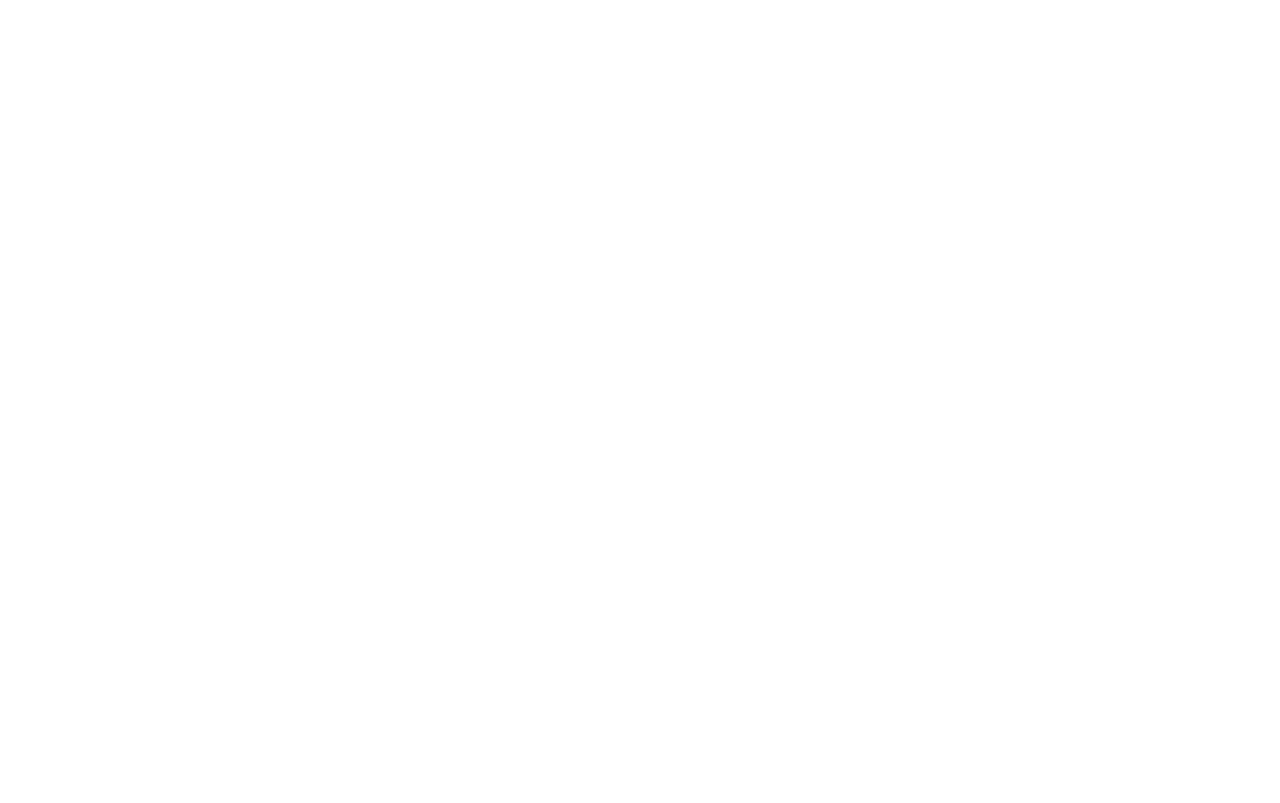
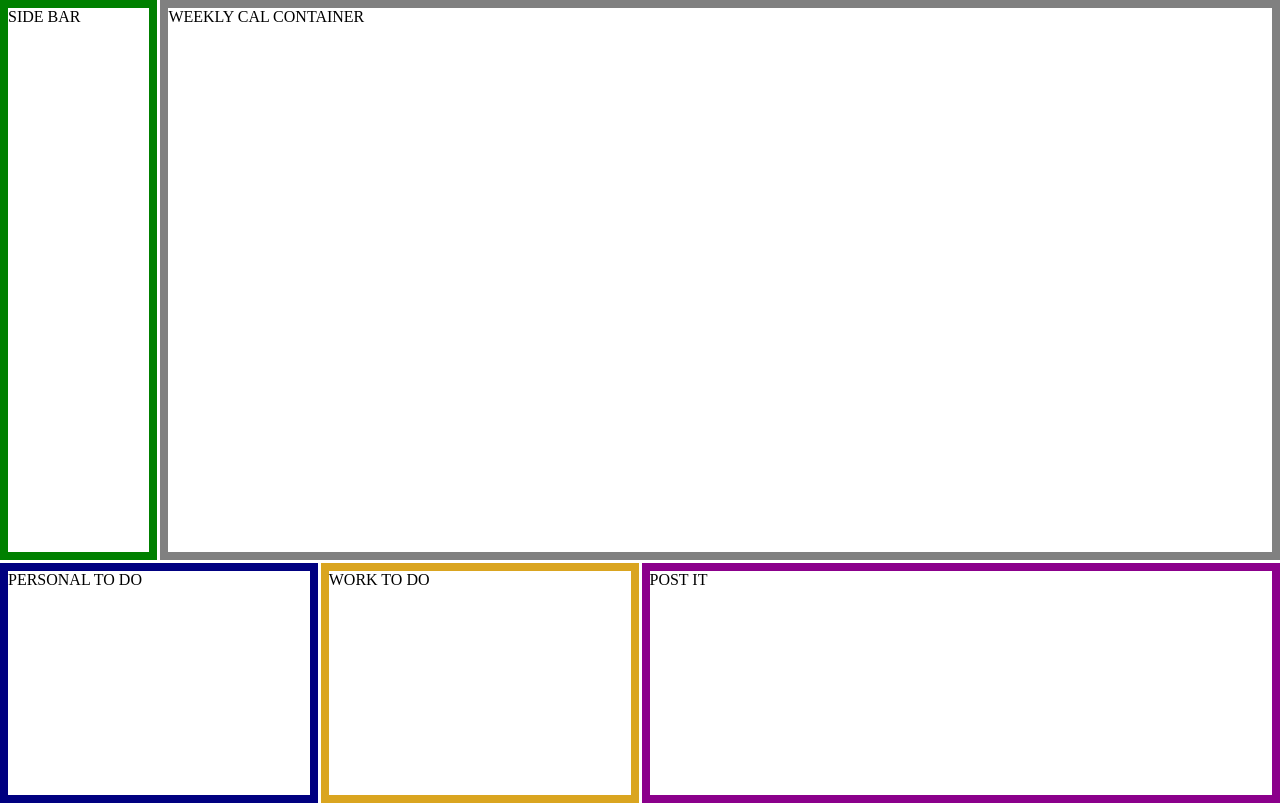
Before and after one commit to garcikg0/sched-it, a React (Create React App) app in the folder frontend-react-sched/: page / in a window 1280 px wide. Built offline with nearby package versions, Linux system fonts and the light colour scheme.

Commit message:
weekly cal css grid skeleton

```diff
--- a/frontend-react-sched/src/App.js
+++ b/frontend-react-sched/src/App.js
@@ -1,10 +1,13 @@
-import logo from './logo.svg';
-import './scratch.css';
+import './index.css';
 
 function App() {
   return (
-    <div>
-      <table classname="weekly-calendar"></table>
+    <div class="container">
+      <div class="side-bar"> SIDE BAR </div>
+      <div class="weekly-cal-container">WEEKLY CAL CONTAINER</div>
+      <div class="personal-to-do">PERSONAL TO DO</div>
+      <div class="work-to-do">WORK TO DO</div>
+      <div class="post-it">POST IT</div>
     </div>
   );
 }
--- a/frontend-react-sched/src/index.css
+++ b/frontend-react-sched/src/index.css
@@ -1,13 +1,50 @@
+* {
+  box-sizing: border-box;
+}
+
 body {
   margin: 0;
-  font-family: -apple-system, BlinkMacSystemFont, 'Segoe UI', 'Roboto', 'Oxygen',
-    'Ubuntu', 'Cantarell', 'Fira Sans', 'Droid Sans', 'Helvetica Neue',
-    sans-serif;
-  -webkit-font-smoothing: antialiased;
-  -moz-osx-font-smoothing: grayscale;
 }
 
-code {
-  font-family: source-code-pro, Menlo, Monaco, Consolas, 'Courier New',
-    monospace;
+.container {
+  display: grid;
+  grid-gap: 3px;
+  grid-template-rows: repeat(2, 1fr);
+  grid-template-columns: repeat(8, 1fr);
+  height: 100vh;
+  }
+
+.side-bar {
+  grid-row: 1 / 2;
+  grid-column: 1 / 2;
+  border: 8px solid green;
+  height: 70vh;
 }
+
+.weekly-cal-container {
+  grid-row: 1 / 2 ;
+  grid-column: 2 / -1;
+  border: 8px solid grey;
+  height: 70vh;
+}
+
+.personal-to-do {
+  grid-row: 2 / -1;
+  grid-column: 1 / 3;
+  border: 8px solid navy;
+  height: 30vh;
+}
+
+.work-to-do {
+  grid-row: 2 / -1;
+  grid-column: 3 / 5;
+  border: 8px solid goldenrod;
+  height: 30vh;
+}
+
+.post-it {
+  grid-row: 2 / -1;
+  grid-column: 5 / -1;
+  border: 8px solid darkmagenta;
+  height: 30vh;
+}
```
Also changed, not shown: 1 other file (tests, documents, lock files or other folders).
